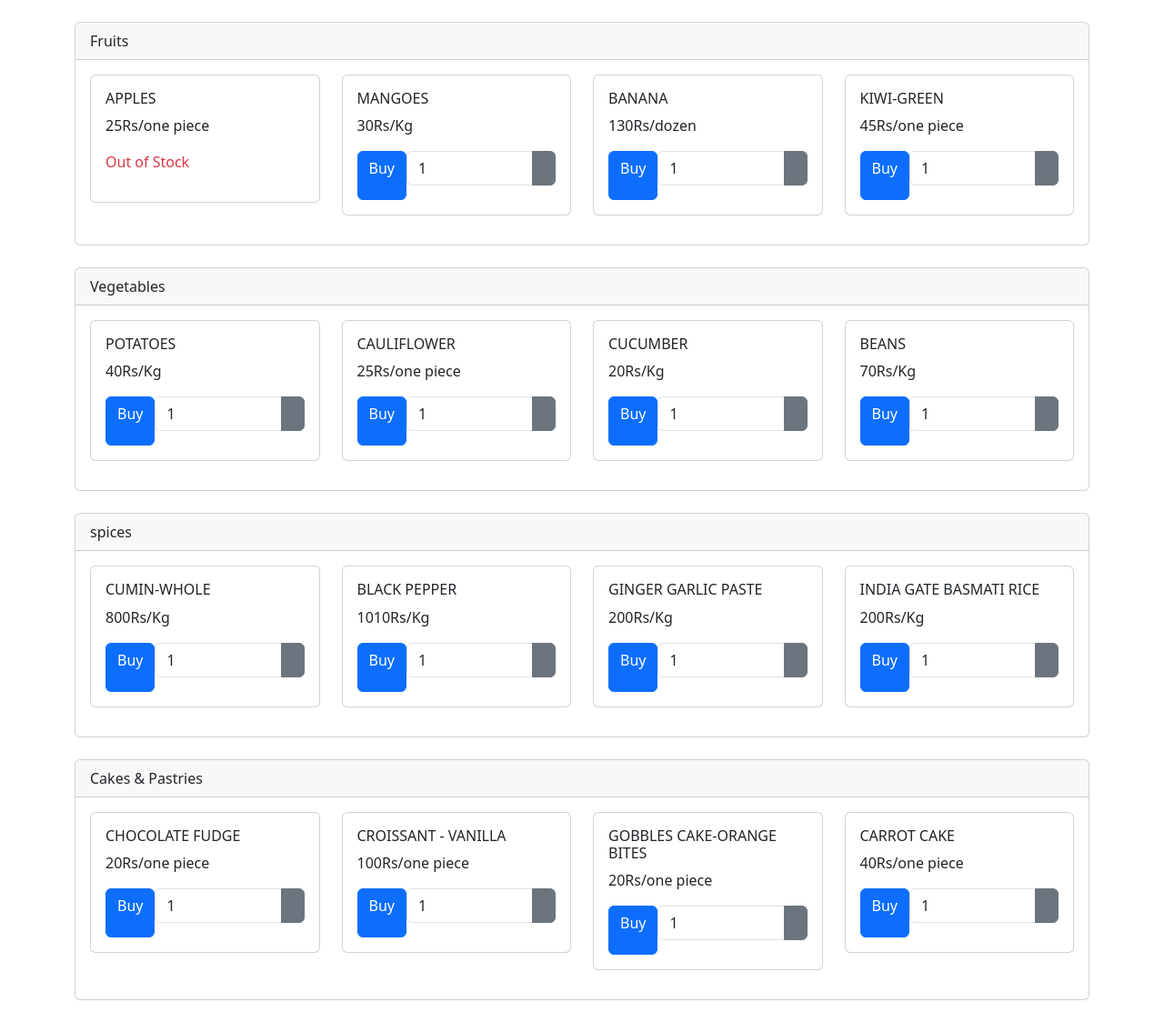
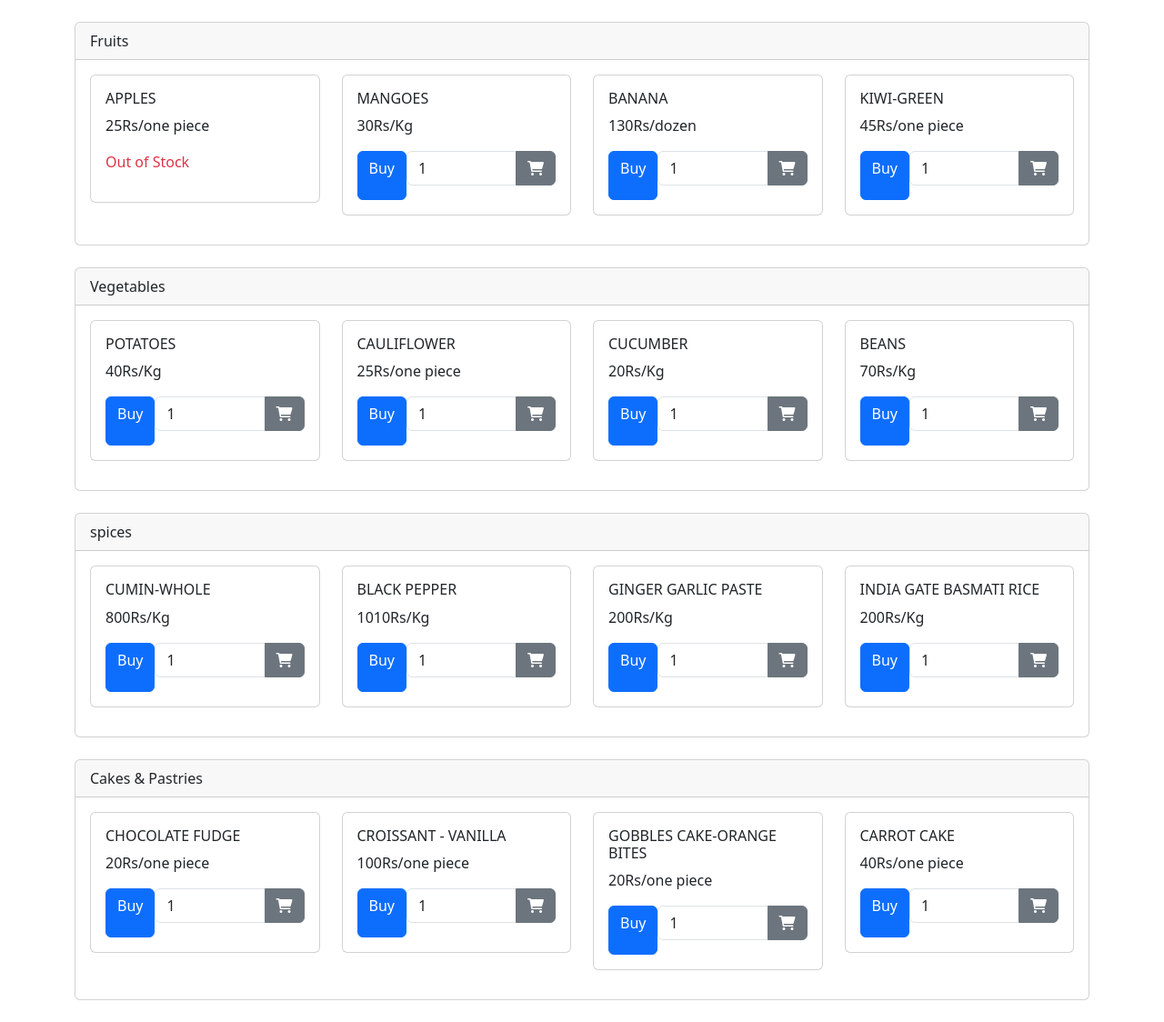
Before and after one commit to NikhithaBandari/GroceryStore, a Flask app: page / in a window 1280 px wide. Shown: the part 56-1180 px from the top of the page at 91% size. Run offline with Flask 3, Linux system fonts and the light colour scheme; data comes from the database, SQL or seed files in the repository; some libraries are stand-ins or nearby versions.

Commit message:
update index.html

```diff
--- a/templates/index.html
+++ b/templates/index.html
@@ -6,6 +6,7 @@
     <title>NickMart - Home</title>
     <link rel="icon" type="image/x-icon" href="../static/images/favicon.jpg">
     <link href="https://cdn.jsdelivr.net/npm/bootstrap@5.3.1/dist/css/bootstrap.min.css" rel="stylesheet" integrity="sha384-4bw+/aepP/YC94hEpVNVgiZdgIC5+VKNBQNGCHeKRQN+PtmoHDEXuppvnDJzQIu9" crossorigin="anonymous">
+    <link href="https://cdnjs.cloudflare.com/ajax/libs/font-awesome/6.0.0-beta3/css/all.min.css" rel="stylesheet">
   </head>
   <body>
     <nav class="navbar navbar-expand-lg bg-body-tertiary">
```
